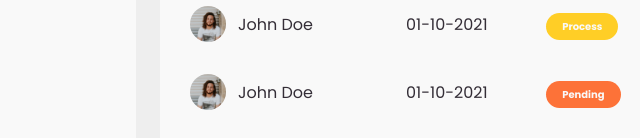
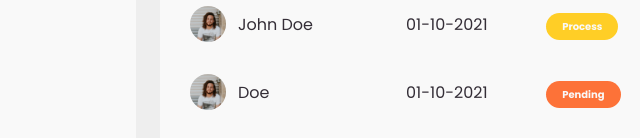
Before and after one commit to royuri/Adminhub, a plain HTML site: page index.html in a window 1280 px wide. Shown: the part 632-770 px from the top of the page, 144-784 px from the left. Drawn offline with nearby package versions, Linux system fonts and the light colour scheme.

Commit message:
Update index.html

```diff
--- a/index.html
+++ b/index.html
@@ -184,7 +184,7 @@
 							<tr>
 								<td>
 									<img src="img/people.png">
-									<p>John Doe</p>
+									<p> Doe</p>
 								</td>
 								<td>01-10-2021</td>
 								<td><span class="status pending">Pending</span></td>
```
